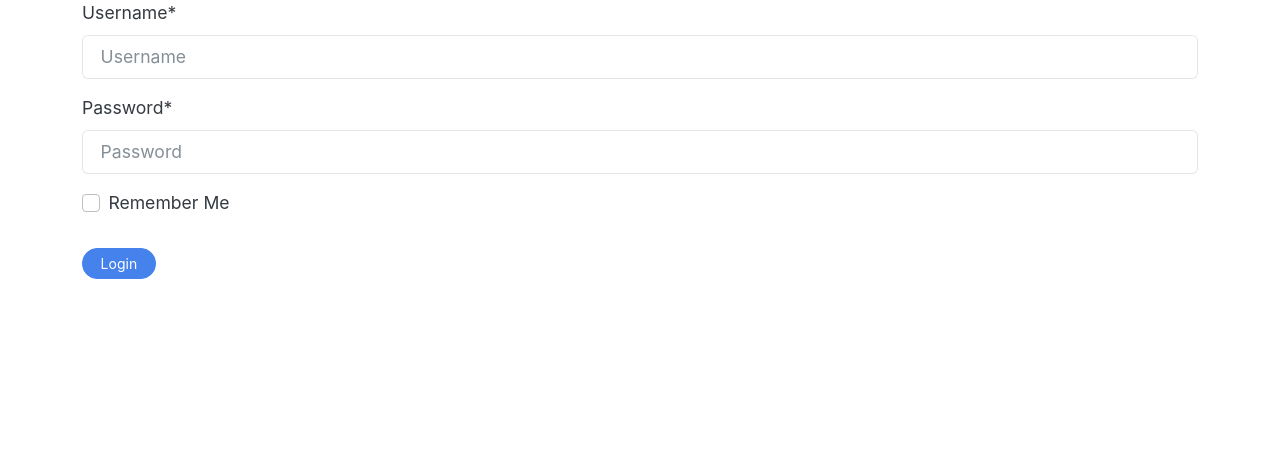
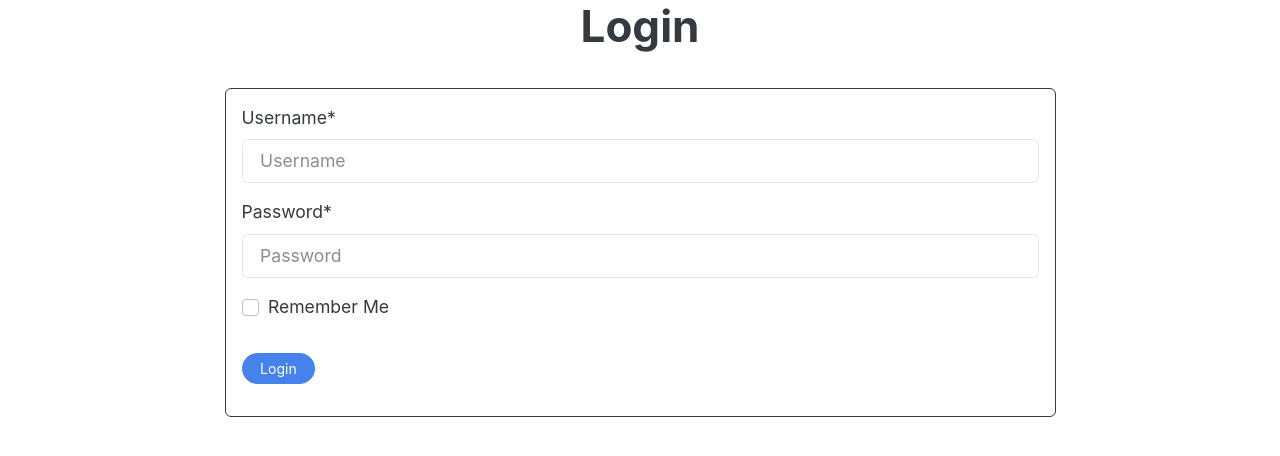
Before and after one commit to ShyamSundhar1411/Donation-Portal-Project, a Django app: page /accounts/login/ in a window 1280 px wide. Shown: the part 58-514 px from the top of the page. Run offline with Django 4.2, Linux system fonts and the light colour scheme; some libraries are stand-ins or nearby versions.

Commit message:
adding login div

```diff
--- a/services/templates/account/login.html
+++ b/services/templates/account/login.html
@@ -1,11 +1,25 @@
-{% extends 'base.html' %}
-{% block content %}
-{% load crispy_forms_tags %}
-<form method="POST">
-    {% csrf_token %}
-    {{ form |crispy }}
-    <div class = "d-inline-block py-3">
-        <button type = "submit" class = "margin-bottom btn btn-primary me-2 py-1">Login</button>
-    </div>
-</form>
+{% extends 'base.html' %} {% block content %} {% load crispy_forms_tags %}
+<h1 class="text-center">Login</h1>
+<br>
+<div class="row d-flex justify-content-center">
+  <!--Grid column-->
+  <div class="col-sm-11 col-md-7 col-lg-9">
+    <div class="d-flex align-content-center flex-wrap">
+  <div class="card card-body border border-dark">
+    <form method="POST">
+      {% csrf_token %} {{ form |crispy }}
+      <div class="d-inline-block py-3">
+        <button type="submit" class="margin-bottom btn btn-primary me-2 py-1">
+          Login
+        </button>
+      </div>
+    </form>
+  </div>
+</div>
+
+  </div>
+  <!--Grid column-->
+</div>
+
+
 {% endblock %}
```
